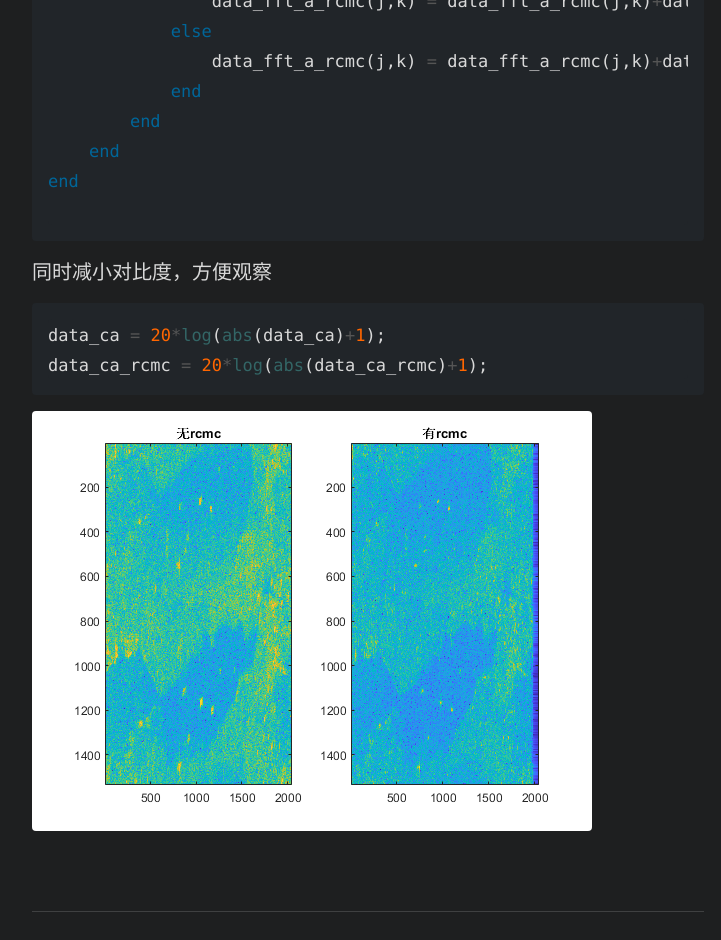
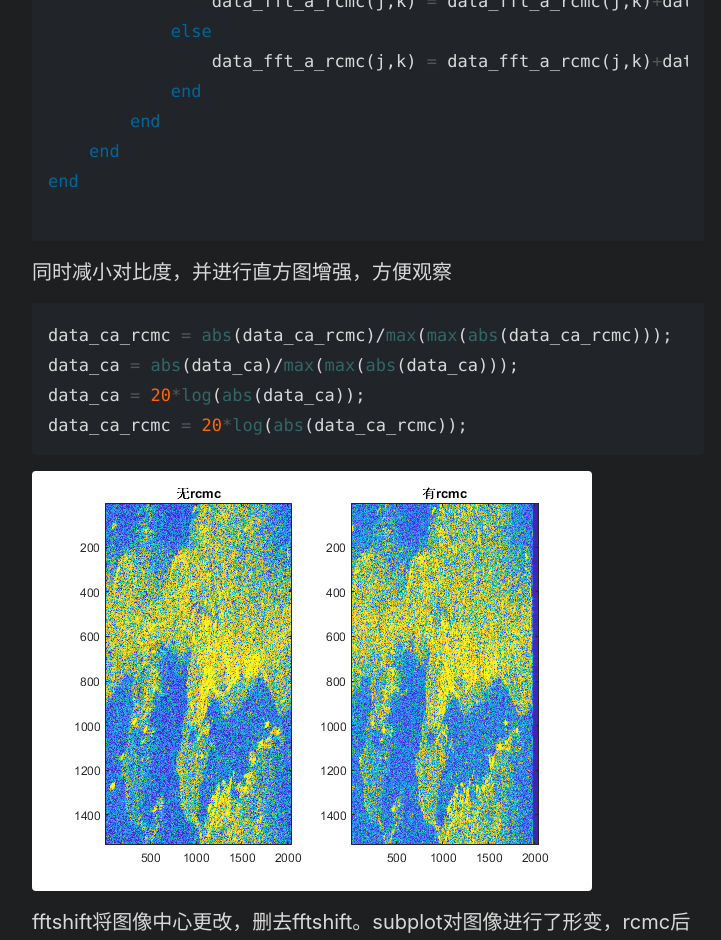
Before and after one commit to wugfh/wugfh.github.io, a Jekyll site: the page built from _posts/2024-09-15-RDA_sim.md, in a window 1280 px wide and 1400 px high, scrolled down 4281 px. Shown: the top 940 px of the window, without its empty margins (272-993 px from the left). Built offline with Jekyll 4.4.1, drawn with Linux system fonts in a browser that asks for light colours; some of the changed text lies outside the part shown.

Commit message:
update today blog

````diff
--- a/_posts/2024-09-15-RDA_sim.md
+++ b/_posts/2024-09-15-RDA_sim.md
@@ -113,10 +113,18 @@ for j = 1:Na
 end
 
 ```
-同时减小对比度，方便观察
+同时减小对比度，并进行直方图增强，方便观察
 ```matlab
-data_ca = 20*log(abs(data_ca)+1);
-data_ca_rcmc = 20*log(abs(data_ca_rcmc)+1);
+data_ca_rcmc = abs(data_ca_rcmc)/max(max(abs(data_ca_rcmc)));
+data_ca = abs(data_ca)/max(max(abs(data_ca)));
+data_ca = 20*log(abs(data_ca));
+data_ca_rcmc = 20*log(abs(data_ca_rcmc));
 ```
 
 ![第4次仿真效果](/assets/sar_sim3_4.png)
+
+fftshift将图像中心更改，删去fftshift。subplot对图像进行了形变，rcmc后的图像单独成像，最终结果为
+
+![第5次仿真效果](/assets/sar_sim3_5.png)
+
+最终效果不太好。存在斑点噪声等问题。
````
Also changed, not shown: other parts of _posts/2024-09-15-RDA_sim.md (+2 -2 lines), assets/sar_sim3_4.png, 1 other file.
